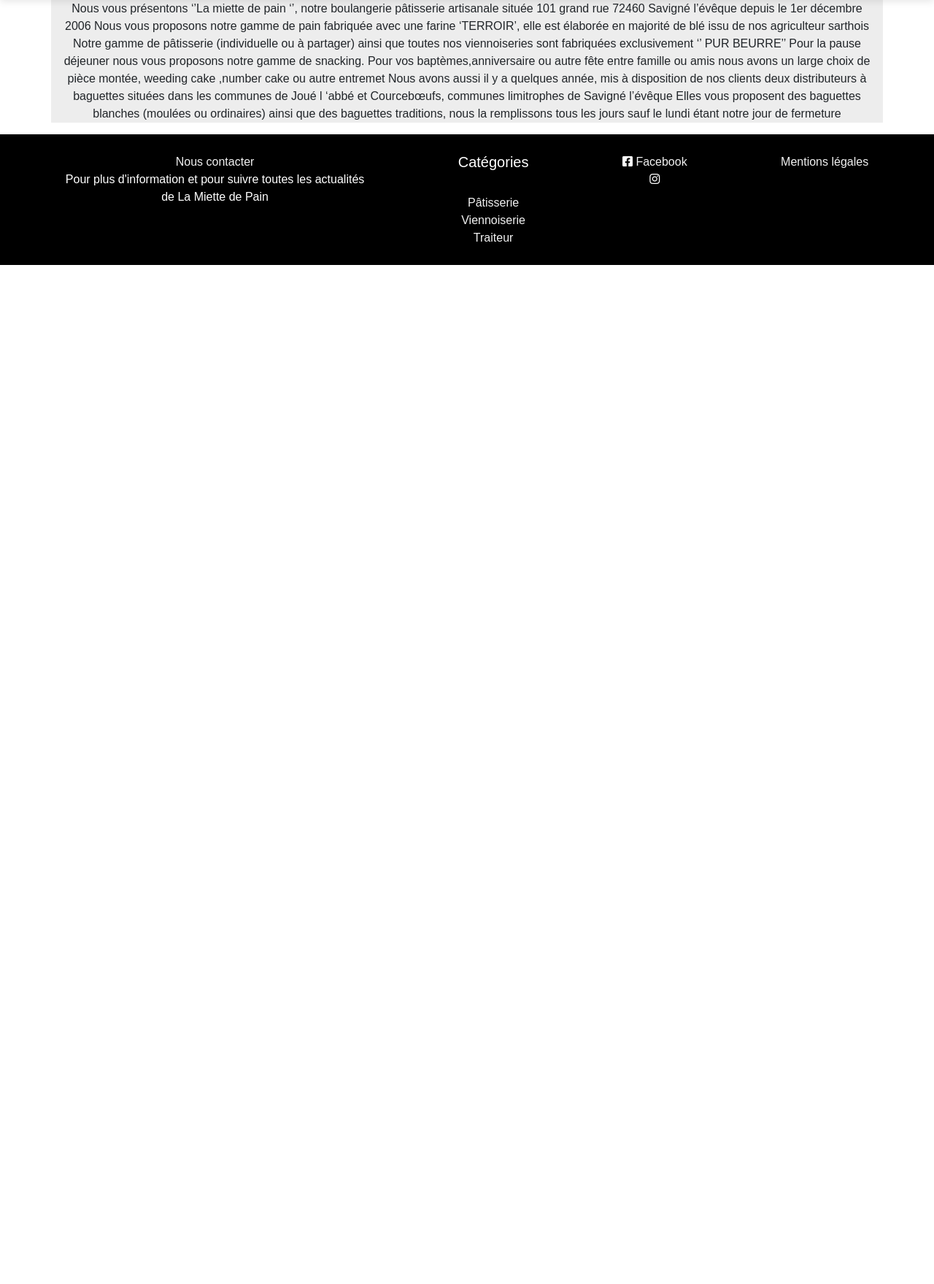
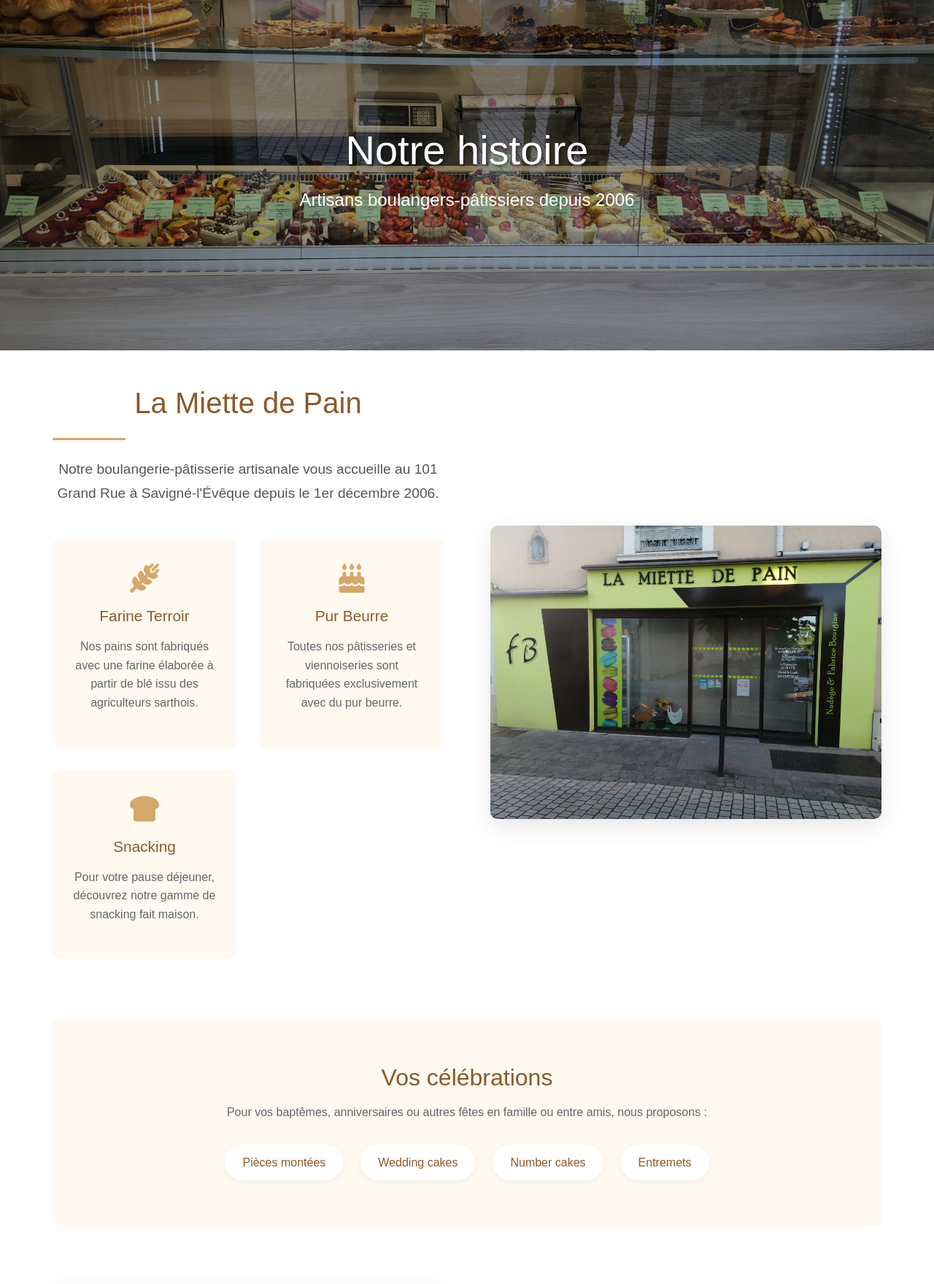
Before and after one commit to AlexDev72/La-Miette-de-Pain, a Symfony app: template templates/apropos/index.html.twig in a window 1280 px wide. Shown: the part 155-1914 px from the top of the page at 73% size. Before the commit the page ends 518 px from the top, so only its background shows below. Run offline with Twig, Linux system fonts and the light colour scheme; the template is opened without the code that fills it, so the values that code supplies are empty; some libraries are stand-ins or nearby versions; some web fonts are replaced.

Commit message:
refont de la page àpropos

```diff
--- /dev/null
+++ b/public/asset/apropos.css
@@ -0,0 +1,313 @@
+/* Apropos.css */
+.about-hero {
+    height: 60vh;
+    background: url('../image/vitrinepatisserie2.jpg') center/cover no-repeat;
+    position: relative;
+    display: flex;
+    align-items: center;
+    justify-content: center;
+    color: white;
+    text-align: center;
+    margin-bottom: 3rem;
+}
+
+.hero-overlay {
+    position: absolute;
+    top: 0;
+    left: 0;
+    width: 100%;
+    height: 100%;
+    background: rgba(0, 0, 0, 0.4);
+}
+
+.hero-content {
+    position: relative;
+    z-index: 1;
+    max-width: 800px;
+    padding: 0 2rem;
+}
+
+.hero-content h1 {
+    font-size: 3.5rem;
+    margin-bottom: 1rem;
+    font-weight: 300;
+    text-shadow: 2px 2px 4px rgba(0, 0, 0, 0.5);
+}
+
+.hero-content p {
+    font-size: 1.5rem;
+    font-weight: 300;
+}
+
+.about-container {
+    max-width: 1200px;
+    margin: 0 auto;
+    padding: 0 2rem;
+}
+
+.about-section {
+    display: flex;
+    gap: 4rem;
+    margin-bottom: 5rem;
+    align-items: center;
+}
+
+.about-text {
+    flex: 1;
+}
+
+.about-image {
+    flex: 1;
+    border-radius: 10px;
+    overflow: hidden;
+    box-shadow: 0 10px 30px rgba(0, 0, 0, 0.1);
+}
+
+.about-image img {
+    width: 100%;
+    height: auto;
+    display: block;
+    transition: transform 0.5s ease;
+}
+
+.about-image img:hover {
+    transform: scale(1.03);
+}
+
+.about-text h2 {
+    font-size: 2.5rem;
+    color: #8B5A2B;
+    margin-bottom: 1.5rem;
+    font-weight: 300;
+}
+
+.divider {
+    width: 100px;
+    height: 3px;
+    background: #D4A76A;
+    margin: 1.5rem 0;
+}
+
+.lead {
+    font-size: 1.2rem;
+    line-height: 1.7;
+    color: #555;
+    margin-bottom: 2rem;
+}
+
+.about-features {
+    display: grid;
+    grid-template-columns: repeat(auto-fit, minmax(250px, 1fr));
+    gap: 2rem;
+    margin-top: 3rem;
+}
+
+.feature {
+    text-align: center;
+    padding: 2rem 1.5rem;
+    background: #FFF9F0;
+    border-radius: 8px;
+    transition: transform 0.3s ease;
+}
+
+.feature:hover {
+    transform: translateY(-5px);
+    box-shadow: 0 5px 15px rgba(0, 0, 0, 0.05);
+}
+
+.feature i {
+    font-size: 2.5rem;
+    color: #D4A76A;
+    margin-bottom: 1rem;
+}
+
+.feature h3 {
+    font-size: 1.3rem;
+    margin-bottom: 1rem;
+    color: #8B5A2B;
+}
+
+.feature p {
+    color: #666;
+    line-height: 1.6;
+}
+
+.celebration-section {
+    background: #FFF9F0;
+    padding: 4rem 2rem;
+    text-align: center;
+    margin: 4rem 0;
+    border-radius: 10px;
+}
+
+.celebration-section h2 {
+    font-size: 2rem;
+    color: #8B5A2B;
+    margin-bottom: 1rem;
+}
+
+.celebration-section p {
+    max-width: 700px;
+    margin: 0 auto 2rem;
+    color: #666;
+}
+
+.celebration-items {
+    display: flex;
+    flex-wrap: wrap;
+    justify-content: center;
+    gap: 1.5rem;
+    margin-top: 2rem;
+}
+
+.celebration-items span {
+    background: white;
+    padding: 0.8rem 1.5rem;
+    border-radius: 30px;
+    font-weight: 500;
+    color: #8B5A2B;
+    box-shadow: 0 3px 10px rgba(0, 0, 0, 0.05);
+}
+
+.distributors-section {
+    display: flex;
+    gap: 4rem;
+    margin: 5rem 0;
+    align-items: center;
+}
+
+.distributors-image {
+    flex: 1;
+    border-radius: 10px;
+    overflow: hidden;
+    box-shadow: 0 10px 30px rgba(0, 0, 0, 0.1);
+}
+
+.distributors-image img {
+    width: 100%;
+    height: auto;
+    display: block;
+}
+
+.distributors-text {
+    flex: 1;
+}
+
+.distributors-text h2 {
+    font-size: 2rem;
+    color: #8B5A2B;
+    margin-bottom: 1.5rem;
+}
+
+.distributors-text p {
+    color: #666;
+    line-height: 1.7;
+    margin-bottom: 1.5rem;
+}
+
+.distributors-text ul {
+    list-style: none;
+    padding: 0;
+    margin: 1.5rem 0;
+}
+
+.distributors-text li {
+    margin-bottom: 0.5rem;
+    position: relative;
+    padding-left: 1.5rem;
+    color: #666;
+}
+
+.distributors-text li:before {
+    content: "•";
+    color: #D4A76A;
+    position: absolute;
+    left: 0;
+}
+
+.distributors-text .note {
+    font-style: italic;
+    color: #999;
+}
+
+.team-section {
+    background:  #3E2723;
+    padding: 5rem 2rem;
+    text-align: center;
+    color: white;
+}
+
+.team-section h2 {
+    font-size: 2.5rem;
+    margin-bottom: 1rem;
+    font-weight: 300;
+}
+
+.team-section p {
+    max-width: 700px;
+    margin: 0 auto 3rem;
+    font-size: 1.1rem;
+    opacity: 0.9;
+}
+
+.team-grid {
+    display: flex;
+    justify-content: center;
+    gap: 3rem;
+    flex-wrap: wrap;
+    max-width: 1200px;
+    margin: 0 auto;
+}
+
+.team-member {
+    background: white;
+    padding: 2rem;
+    border-radius: 10px;
+    width: 250px;
+    color: #333;
+}
+
+.member-photo {
+    width: 150px;
+    height: 150px;
+    border-radius: 50%;
+    background: #eee;
+    margin: 0 auto 1.5rem;
+    background-size: cover;
+    background-position: center;
+}
+
+.team-member h3 {
+    font-size: 1.3rem;
+    margin-bottom: 0.5rem;
+    color: #8B5A2B;
+}
+
+.team-member p {
+    color: #666;
+    font-size: 0.9rem;
+    margin: 0;
+}
+
+/* Responsive */
+@media (max-width: 768px) {
+    .about-section, .distributors-section {
+        flex-direction: column;
+    }
+
+    .hero-content h1 {
+        font-size: 2.5rem;
+    }
+
+    .about-features {
+        grid-template-columns: 1fr;
+    }
+
+    .celebration-items {
+        gap: 1rem;
+    }
+
+    .celebration-items span {
+        padding: 0.6rem 1.2rem;
+    }
+}
--- a/templates/apropos/index.html.twig
+++ b/templates/apropos/index.html.twig
@@ -1,23 +1,95 @@
 {% extends 'base.html.twig' %}
 
-{% block title %}Hello AproposController!{% endblock %}
+{% block title %}À propos - La Miette de Pain{% endblock %}
+
+{% block stylesheets %}
+    <link rel="stylesheet" href="{{ asset('asset/apropos.css') }}">
+{% endblock %}
 
 {% block body %}
-<div class="container propos">
-<p>Nous vous présentons ‘’La miette de pain ‘’, notre boulangerie pâtisserie artisanale située 101 grand
-rue 72460 Savigné l’évêque depuis le 1er décembre 2006
-Nous vous proposons notre gamme de pain fabriquée avec une farine ‘TERROIR’, elle est élaborée
-en majorité de blé issu de nos agriculteur sarthois
-Notre gamme de pâtisserie (individuelle ou à partager) ainsi que toutes nos viennoiseries sont
-fabriquées exclusivement ‘’ PUR BEURRE’’
-Pour la pause déjeuner nous vous proposons notre gamme de snacking.
-Pour vos baptèmes,anniversaire ou autre fête entre famille ou amis nous avons un large choix de
-pièce montée, weeding cake ,number cake ou autre entremet
+<section class="about-hero">
+    <div class="hero-overlay"></div>
+    <div class="hero-content">
+        <h1>Notre histoire</h1>
+        <p>Artisans boulangers-pâtissiers depuis 2006</p>
+    </div>
+</section>
 
-Nous avons aussi il y a quelques année, mis à disposition de nos clients deux distributeurs à
-baguettes situées dans les communes de Joué l ‘abbé et Courcebœufs, communes limitrophes de
-Savigné l’évêque
-Elles vous proposent des baguettes blanches (moulées ou ordinaires) ainsi que des baguettes
-traditions, nous la remplissons tous les jours sauf le lundi étant notre jour de fermeture</p>
+<div class="about-container">
+    <div class="about-section">
+        <div class="about-text">
+            <h2>La Miette de Pain</h2>
+            <div class="divider"></div>
+            <p class="lead">Notre boulangerie-pâtisserie artisanale vous accueille au 101 Grand Rue à Savigné-l'Évêque depuis le 1er décembre 2006.</p>
+
+            <div class="about-features">
+                <div class="feature">
+                    <i class="fas fa-wheat-alt"></i>
+                    <h3>Farine Terroir</h3>
+                    <p>Nos pains sont fabriqués avec une farine élaborée à partir de blé issu des agriculteurs sarthois.</p>
+                </div>
+
+                <div class="feature">
+                    <i class="fas fa-birthday-cake"></i>
+                    <h3>Pur Beurre</h3>
+                    <p>Toutes nos pâtisseries et viennoiseries sont fabriquées exclusivement avec du pur beurre.</p>
+                </div>
+
+                <div class="feature">
+                    <i class="fas fa-bread-slice"></i>
+                    <h3>Snacking</h3>
+                    <p>Pour votre pause déjeuner, découvrez notre gamme de snacking fait maison.</p>
+                </div>
+            </div>
+        </div>
+
+        <div class="about-image">
+            <img src="{{ asset('image/lmdp.png') }}" alt="Boulangerie La Miette de Pain" class="img-fluid">
+        </div>
+    </div>
+
+    <div class="celebration-section">
+        <h2>Vos célébrations</h2>
+        <p>Pour vos baptêmes, anniversaires ou autres fêtes en famille ou entre amis, nous proposons :</p>
+        <div class="celebration-items">
+            <span>Pièces montées</span>
+            <span>Wedding cakes</span>
+            <span>Number cakes</span>
+            <span>Entremets</span>
+        </div>
+    </div>
+
+    <div class="distributors-section">
+        <div class="distributors-image">
+            <img src="{{ asset('image/distri.jpg') }}" alt="Distributeur à baguettes" class="img-fluid">
+        </div>
+        <div class="distributors-text">
+            <h2>Nos distributeurs automatiques</h2>
+            <p>Nous mettons à votre disposition deux distributeurs à baguettes dans les communes limitrophes :</p>
+            <ul>
+                <li><strong>Joué-l'Abbé</strong></li>
+                <li><strong>Courcebœufs</strong></li>
+            </ul>
+            <p>Ils proposent des baguettes blanches (moulées ou ordinaires) ainsi que des baguettes tradition.</p>
+            <p class="note">Service quotidien (sauf le lundi, jour de fermeture)</p>
+        </div>
+    </div>
 </div>
+
+<section class="team-section">
+    <h2>Rencontrez nos artisans</h2>
+    <p>Passionnés par leur métier, ils mettent tout leur savoir-faire dans chaque création.</p>
+    <div class="team-grid">
+        <div class="team-member">
+            <div class="member-photo"></div>
+            <h3>Boulanger</h3>
+            <p>Spécialiste du pain au levain</p>
+        </div>
+        <div class="team-member">
+            <div class="member-photo"></div>
+            <h3>Pâtissier</h3>
+            <p>Créateur de douceurs</p>
+        </div>
+    </div>
+</section>
 {% endblock %}
```
Also changed, not shown: public/image/distri.jpg (added).
